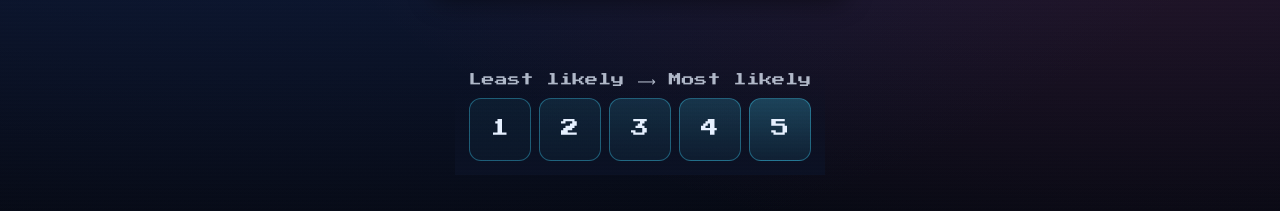
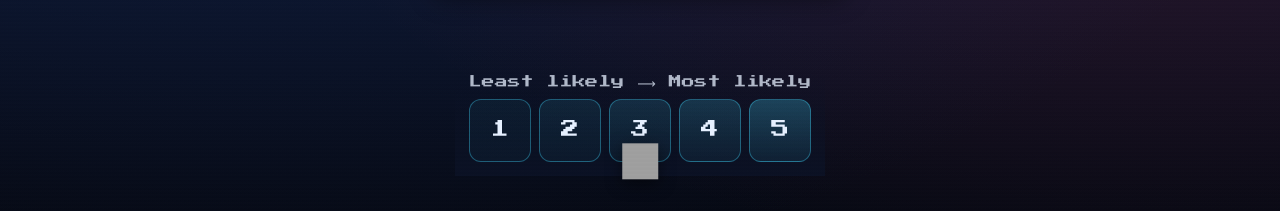
Before and after one commit to Thinh2Win/myer-briggs-quiz, a React (Vite) app in the folder my-mbti/: page / in a window 1280 px wide. Both pictures are taken after a click on the button "Start ▶". Shown: the part 586-797 px from the top of the page. Built offline with nearby package versions, Linux system fonts and the light colour scheme; grey boxes are pictures that could not be loaded.

Commit message:
added css transition and helper sprite

```diff
--- a/my-mbti/src/components/Quiz.jsx
+++ b/my-mbti/src/components/Quiz.jsx
@@ -1,4 +1,4 @@
-import { useMemo, useState, useCallback } from 'react';
+import { useMemo, useState, useCallback, useEffect, useRef } from 'react';
 import { Container, Row, Col, Button, Card, Image } from 'react-bootstrap';
 import { scenarios } from '../assets/scenarios';
 import './Results.css';
@@ -6,6 +6,12 @@ import './Results.css';
 export default function Quiz({setCurrentPage, setScore}) {
     const [node, setNode] = useState(scenarios['start']);
     const [stepCount, setStepCount] = useState(1);
+    const [isEntering, setIsEntering] = useState(true);
+    const [mascotAnim, setMascotAnim] = useState('bob');
+    const [mascotXY, setMascotXY] = useState({ x: 0, y: 0 });
+    const [selectedSegIndex, setSelectedSegIndex] = useState(null);
+    const wrapperRef = useRef(null);
+    const segRefs = useRef([]);
 
     const dichotomyLabel = useMemo(() => {
       if (typeof node.dichotomy !== 'number') return '—';
@@ -57,6 +63,47 @@ export default function Quiz({setCurrentPage, setScore}) {
     }, [node, isLikert]);
     // No keyboard navigation: mobile-first interactions
 
+    // Trigger scene entrance wipe when node changes
+    useEffect(() => {
+      setIsEntering(true);
+      const t = setTimeout(() => setIsEntering(false), 260);
+      return () => clearTimeout(t);
+    }, [node]);
+
+    const moveMascotToIndex = useCallback((index) => {
+      const container = wrapperRef.current;
+      const target = segRefs.current[index];
+      if (!container || !target) return;
+      const cRect = container.getBoundingClientRect();
+      const tRect = target.getBoundingClientRect();
+      const mascotWidth = 36;
+      const mascotHeight = 36;
+      const centerX = tRect.left + tRect.width / 2;
+      const bottomY = tRect.bottom;
+      const x = centerX - cRect.left - mascotWidth / 2;
+      const y = bottomY - cRect.top - mascotHeight / 2;
+      setMascotXY({ x, y });
+    }, []);
+
+    // Position mascot to middle segment initially for Likert bars, and remember selection
+    useEffect(() => {
+      if (!isLikert) return;
+      const center = Math.floor((orderedChoices.length - 1) / 2);
+      setSelectedSegIndex(center);
+      requestAnimationFrame(() => moveMascotToIndex(center));
+    }, [isLikert, orderedChoices.length, moveMascotToIndex]);
+
+    // Reposition mascot on resize/orientation change
+    useEffect(() => {
+      const onResize = () => {
+        if (!isLikert) return;
+        const idx = selectedSegIndex != null ? selectedSegIndex : Math.floor((orderedChoices.length - 1) / 2);
+        requestAnimationFrame(() => moveMascotToIndex(idx));
+      };
+      window.addEventListener('resize', onResize);
+      return () => window.removeEventListener('resize', onResize);
+    }, [isLikert, orderedChoices.length, selectedSegIndex, moveMascotToIndex]);
+
     return (
       <Container
         fluid
@@ -89,7 +136,7 @@ export default function Quiz({setCurrentPage, setScore}) {
 
         <Row className="justify-content-center m-auto">
           <Col xs={12}>
-            <div className="pixel-frame">
+            <div className={`pixel-frame scene-wipe ${isEntering ? 'entering' : ''}`}>
               <Image src={`/${node.bg}`} alt="Scene" fluid style={{width: 'auto', maxHeight: '50vh'}}/>
             </div>
           </Col>
@@ -99,10 +146,10 @@ export default function Quiz({setCurrentPage, setScore}) {
         <Row className="m-auto justify-content-center sticky-choices">
           <Col xs={12}>
             {isLikert ? (
-              <div className="likert-wrapper">
+              <div className="likert-wrapper position-relative" ref={wrapperRef}>
                 <div className="likert-legend monospace">Least likely ⟶ Most likely</div>
                 <div className="likert-bar">
-                  {orderedChoices.map((choice) => {
+                  {orderedChoices.map((choice, index) => {
                     const rank = parseRank(choice.label);
                     const rankClass = typeof rank === 'number' ? `rank-${rank}` : 'rank-x';
                     return (
@@ -111,12 +158,24 @@ export default function Quiz({setCurrentPage, setScore}) {
                         type="button"
                         className={`likert-segment ${rankClass}`}
                         aria-label={choice.label}
-                        onClick={() => handleChoice(choice)}
+                        ref={(el) => { segRefs.current[index] = el; }}
+                        onMouseEnter={() => moveMascotToIndex(index)}
+                        onTouchStart={() => moveMascotToIndex(index)}
+                        onClick={() => {
+                          setMascotAnim('jump');
+                          setSelectedSegIndex(index);
+                          moveMascotToIndex(index);
+                          handleChoice(choice);
+                          setTimeout(() => setMascotAnim('bob'), 420);
+                        }}
                       >
                         <span className="segment-number monospace">{getShortLabel(choice.label)}</span>
                       </button>
                     );
                   })}
+                </div>
+                <div className="mascot-holder" style={{ transform: `translate(${mascotXY.x}px, ${mascotXY.y}px)` }}>
+                  <div className={`mascot ${mascotAnim}`}></div>
                 </div>
               </div>
             ) : (
--- a/my-mbti/src/components/Results.css
+++ b/my-mbti/src/components/Results.css
@@ -105,6 +105,27 @@
   border: 1px solid rgba(65, 217, 255, 0.35);
   box-shadow: inset 0 0 0 1px rgba(255,255,255,0.06), 0 10px 26px rgba(0,0,0,0.45);
 }
+/* Scene transition wipe overlay */
+.scene-wipe {
+  position: relative;
+  overflow: hidden;
+}
+.scene-wipe::after {
+  content: '';
+  position: absolute;
+  inset: 0;
+  background: linear-gradient(90deg, rgba(11,18,38,1) 0%, rgba(11,18,38,0.85) 20%, rgba(11,18,38,0) 50%, rgba(11,18,38,0.85) 80%, rgba(11,18,38,1) 100%);
+  transform: translateX(-100%);
+  animation: none;
+  pointer-events: none;
+}
+.scene-wipe.entering::after {
+  animation: wipe-in 260ms ease-out both;
+}
+@keyframes wipe-in {
+  from { transform: translateX(-100%); }
+  to { transform: translateX(100%); }
+}
 .retro-start-button {
   font-size: 1.05rem;
   padding: 0.95rem 2rem;
@@ -199,9 +220,26 @@
   box-shadow: 0 0 0 0 rgba(65, 217, 255, 0.35);
   transition: transform 120ms ease, box-shadow 200ms ease, filter 120ms ease;
   width: 100%;
+  position: relative;
 }
 .likert-segment:hover { transform: translateY(-2px); filter: brightness(1.05); box-shadow: var(--glow); }
 .segment-number { font-size: 1rem; }
+
+/* Pixel-cute mascot helper */
+.mascot {
+  position: absolute;
+  width: 36px;
+  height: 36px;
+  background: url('/sprites/ENFP.png') center/cover no-repeat; /* fallback sprite if no mascot image */
+  image-rendering: pixelated;
+  filter: drop-shadow(0 4px 8px rgba(0,0,0,0.5));
+  animation: mascot-bob 1.6s ease-in-out infinite;
+  transition: transform 220ms ease;
+}
+.mascot-holder { position: absolute; left: 0; top: 0; pointer-events: none; }
+.mascot.jump { animation: mascot-jump 420ms ease-out; }
+@keyframes mascot-bob { 0%,100% { transform: translateY(0); } 50% { transform: translateY(-3px); } }
+@keyframes mascot-jump { 0% { transform: translateY(0); } 40% { transform: translateY(-10px); } 100% { transform: translateY(0); } }
 
 /* Subtle color ramp from right (most) to left (least) */
 .rank-5 { background: linear-gradient(180deg, rgba(65, 217, 255, 0.25), rgba(65, 217, 255, 0.08)); }
```
